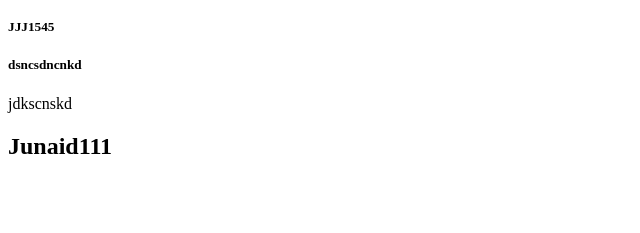
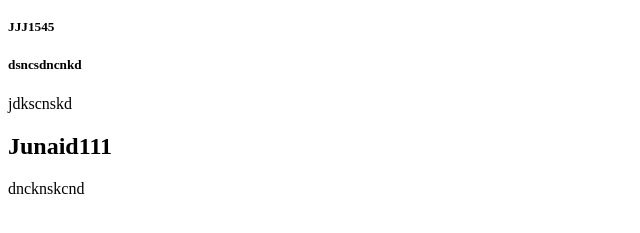
Before and after one commit to hamzaalamlinux/test1, a plain HTML site: page index.html in a window 1280 px wide. Shown: the part 237-470 px from the top of the page, without its empty margins (0-640 px from the left). Drawn offline with Linux system fonts and the light colour scheme.

Commit message:
change sin index htl

```diff
--- a/index.html
+++ b/index.html
@@ -14,5 +14,6 @@
     <h5>dsncsdncnkd</h5>
     <h>jdkscnskd</h>
     <h2>Junaid111</h2>
+    <ht>dncknskcnd</ht>
 </body>
 </html>
```
